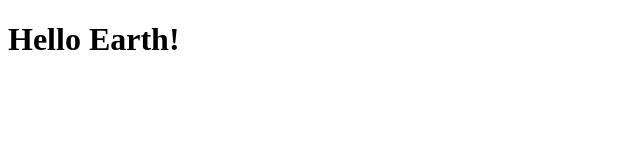
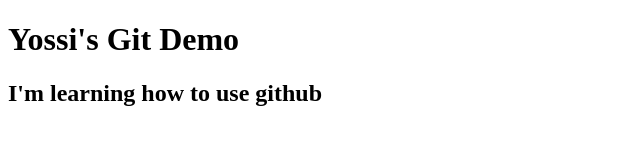
Before and after one commit to yossiriher/yossiriher.github.io, a plain HTML site: page index.html in a window 1280 px wide. Shown: the whole page, without its empty margins (0-640 px from the left). Drawn offline with Linux system fonts and the light colour scheme.

Commit message:
adding h2

```diff
--- a/index.html
+++ b/index.html
@@ -7,6 +7,7 @@
     <title>Yossi Test Site</title>
 </head>
 <body>
-   <h1>Hello Earth!</h1>
+   <h1>Yossi's Git Demo</h1>
+   <h2>I'm learning how to use github</h2>
 </body>
 </html>
```
